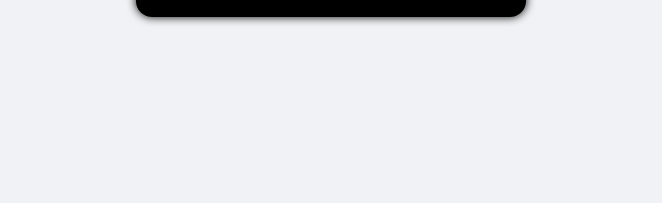
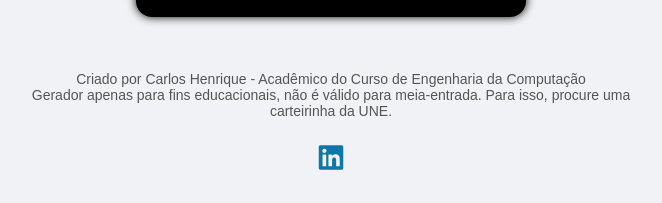
Before and after one commit to CarlosHOliver/DescoCarterinha, a plain HTML site: page index.html in a window 1280 px wide. Shown: the part 747-950 px from the top of the page, without its empty margins (309-971 px from the left). Before the commit the page ends 800 px from the top, so only its background shows below. Drawn offline with nearby package versions, Linux system fonts and the light colour scheme.

Commit message:
Update index.html v1.01

```diff
--- a/index.html
+++ b/index.html
@@ -4,6 +4,8 @@
   <meta charset="UTF-8" />
   <meta name="viewport" content="width=device-width, initial-scale=1.0"/>
   <title>Carteirinha de Estudante</title>
+  <!-- Font Awesome para ícone do LinkedIn -->
+  <link rel="stylesheet" href="https://cdnjs.cloudflare.com/ajax/libs/font-awesome/6.5.0/css/all.min.css" />
   <style>
     body {
       font-family: Arial, sans-serif;
@@ -92,6 +94,25 @@
       border: none;
       cursor: pointer;
     }
+
+    footer {
+      margin-top: 40px;
+      text-align: center;
+      font-size: 14px;
+      color: #555;
+      max-width: 600px;
+    }
+    footer .linkedin {
+      font-size: 28px;
+      margin-top: 10px;
+      display: inline-block;
+      color: #0e76a8;
+      transition: transform 0.3s ease;
+    }
+    footer .linkedin:hover {
+      transform: scale(1.2);
+      color: #084c80;
+    }
   </style>
 </head>
 <body>
@@ -121,6 +142,17 @@
 
   <button id="exportar">Baixar Carteirinha</button>
 
+  <footer>
+    <p>
+      Criado por Carlos Henrique - Acadêmico do Curso de Engenharia da Computação<br>
+      Gerador apenas para fins educacionais, não é válido para meia-entrada. Para isso, procure uma carteirinha da UNE.
+    </p>
+    <a href="https://www.linkedin.com/in/carlosoliver/" target="_blank" class="linkedin">
+      <i class="fab fa-linkedin"></i>
+    </a>
+  </footer>
+
+  <!-- html2canvas -->
   <script src="https://cdn.jsdelivr.net/npm/html2canvas@1.4.1/dist/html2canvas.min.js"></script>
 
   <script>
```
